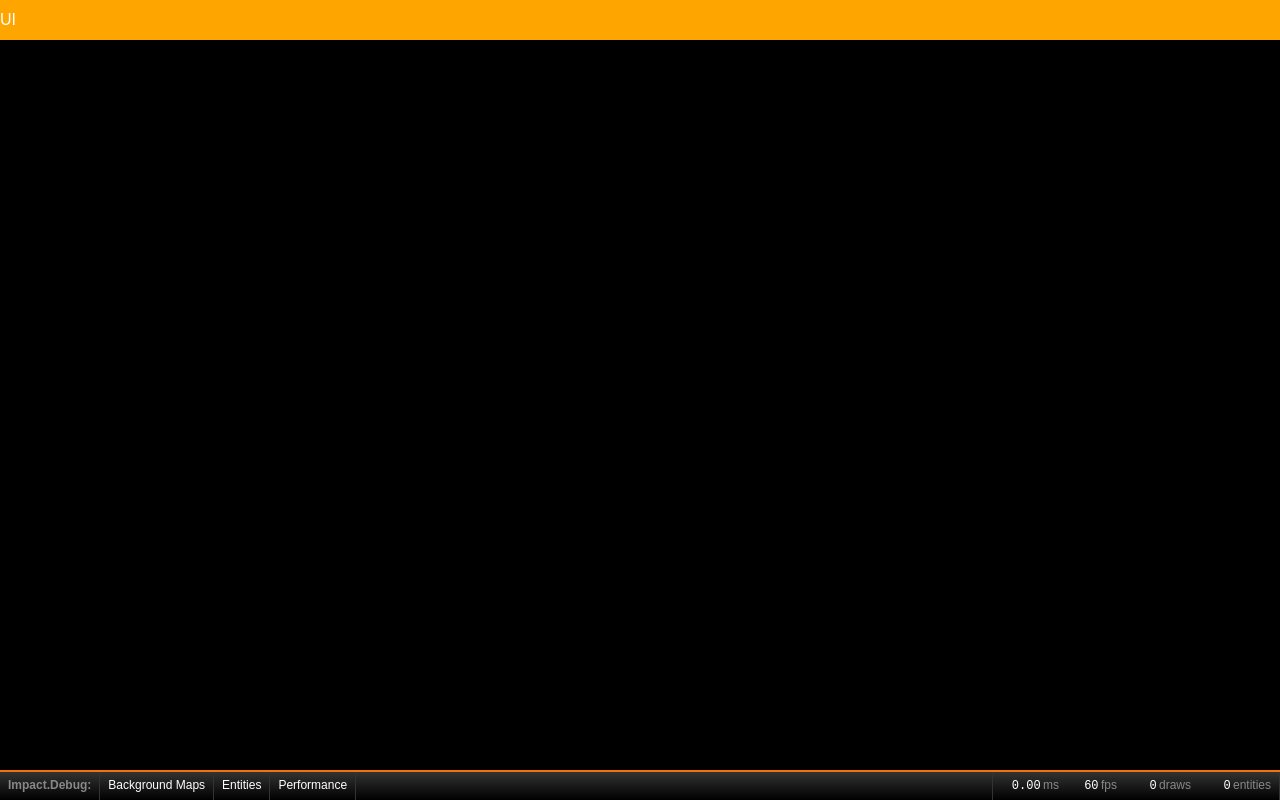
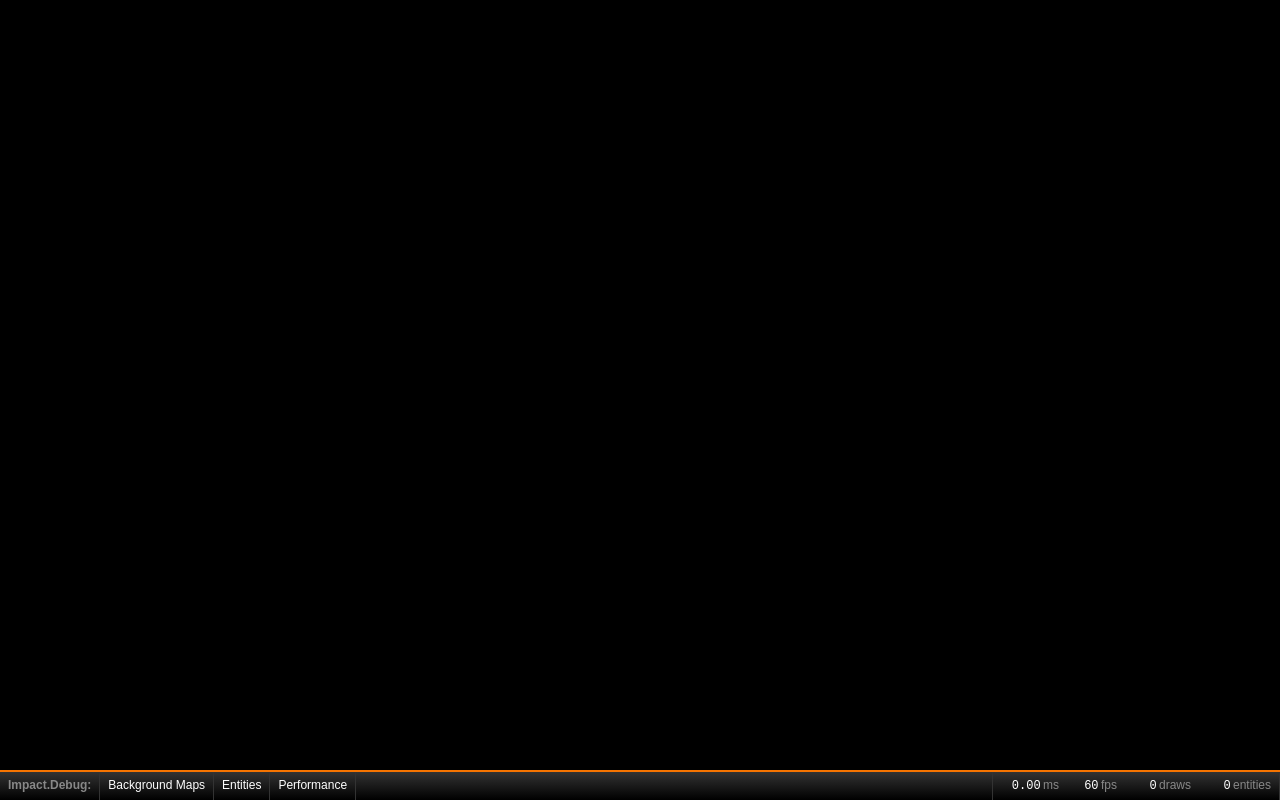
Before and after one commit to melatron/Movember-Game, a PHP site: page /public/index.html in a window 1280 px wide. Run offline with PHP 8.4, Linux system fonts and the light colour scheme.

Commit message:
main stuff

```diff
--- a/public/css/main.css
+++ b/public/css/main.css
@@ -6,13 +6,7 @@ body {
 	background: #000;
 }
 
-#game-ui {
-	position: fixed;
-		top: 0px;
-		left: 0px;
-		z-index: 1;
+.home {
 	width: 100%;
-	height: 40px;
-	line-height: 40px;
-	background: orange;
+	height: 100%;
 }
--- a/public/index.html
+++ b/public/index.html
@@ -15,13 +15,24 @@
   		<link rel="shortcut icon" href="images/favicon.png" />
 	</head>
 	<body>
-		<!-- START UI -->
-		<div id="game-ui">
-			UI
+		<!-- START HOME SCREEN -->
+		<div class="screen home ui-hide">
+
 		</div>
-		<!-- END UI -->
+		<!-- END HOME SCREEN -->
 
-		<canvas id="mr-game" class="block"></canvas>
+		<!-- START PLAY SCREEN -->
+		<div class="screen play ui-hide">
+			<canvas id="mr-game" class="block"></canvas>
+		</div>
+		<!-- END PLAY SCREEN -->
+
+		<!-- START GAMBLE SCREEN -->
+		<div class="screen gamble ui-hide">
+
+		</div>
+		<!-- END GAMBLE SCREEN -->
+
 
 		<!-- SCRIPTS -->
 		<script src="js/vendors/jquery-2.1.1.js"></script>
```
